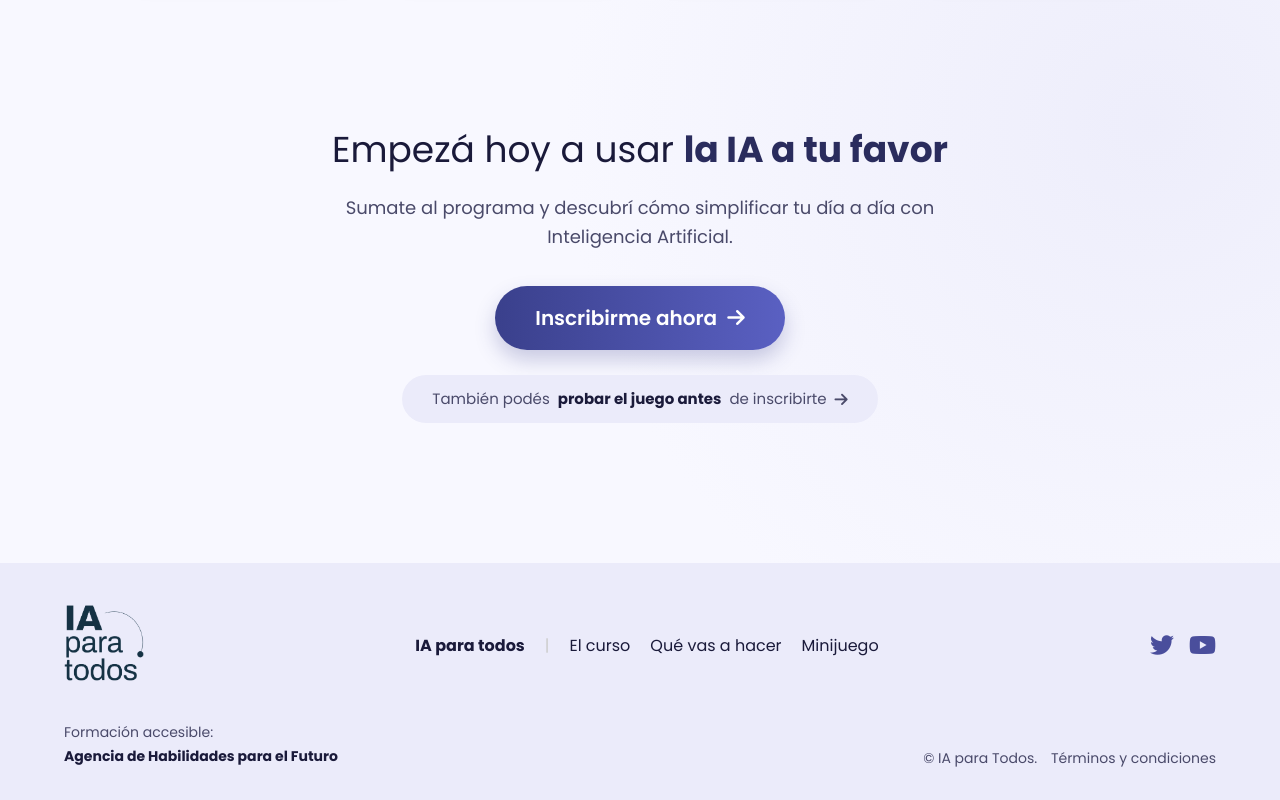
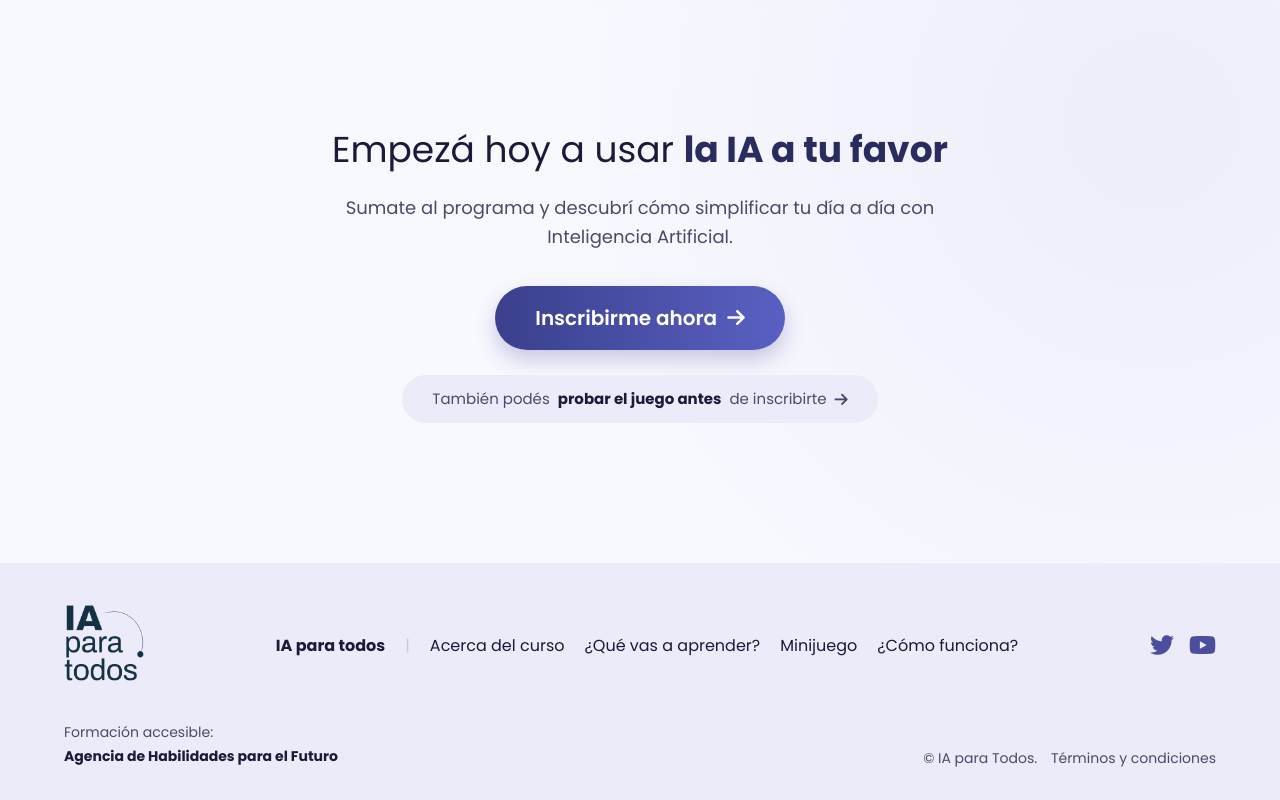
Before and after one commit to lopezgabriel-lgtm/iaparatodos, a plain HTML site: page index.html in a window 1280 px wide. Shown: the part 2587-3387 px from the top of the page. Drawn offline with Linux system fonts and the light colour scheme.

Commit message:
Update index.html

```diff
--- a/index.html
+++ b/index.html
@@ -192,9 +192,10 @@
             <div class="footer-nav">
                 <strong>IA para todos</strong>
                 <span class="separator">|</span>
-                <a href="#">El curso</a>
-                <a href="#">Qué vas a hacer</a>
+                <a href="#">Acerca del curso</a>
+                <a href="#">¿Qué vas a aprender?</a>
                 <a href="#">Minijuego</a>
+                <a href="#">¿Cómo funciona?</a>
             </div>
 
             <div class="social-icons">
@@ -213,7 +214,7 @@
             </div>
         </div>
     </footer>
-
+<script src="./script.js"></script>
 
 </body>
 
```
